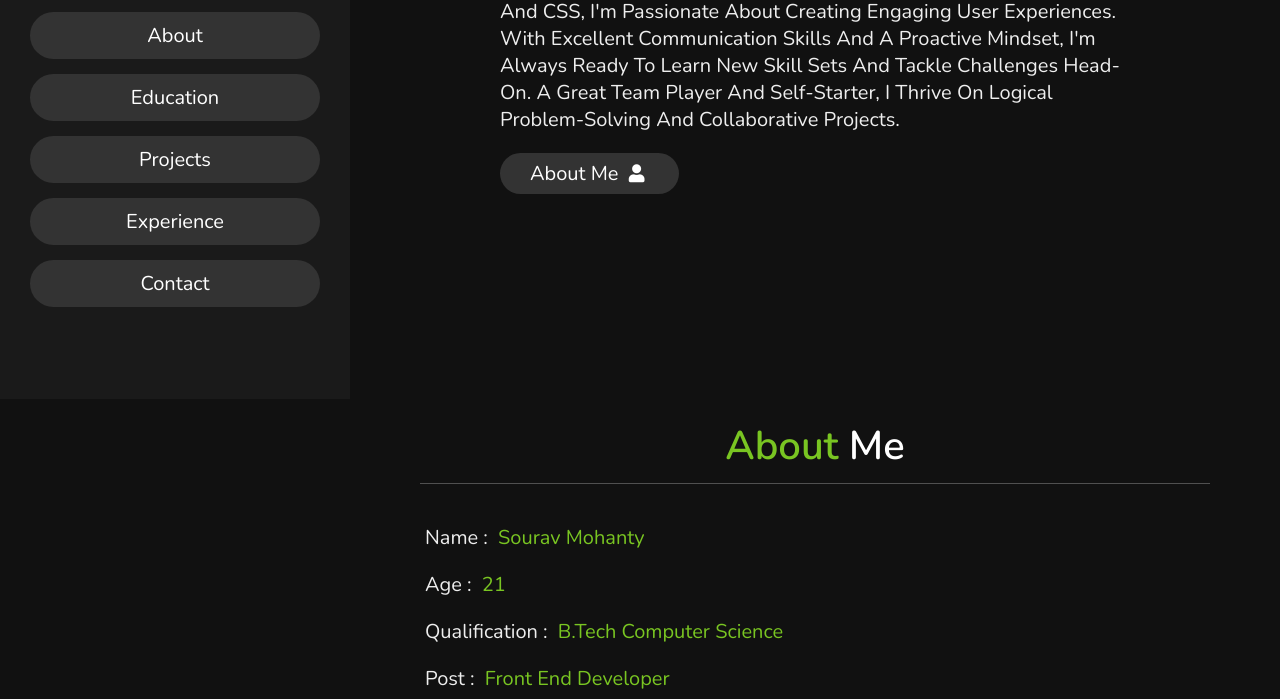
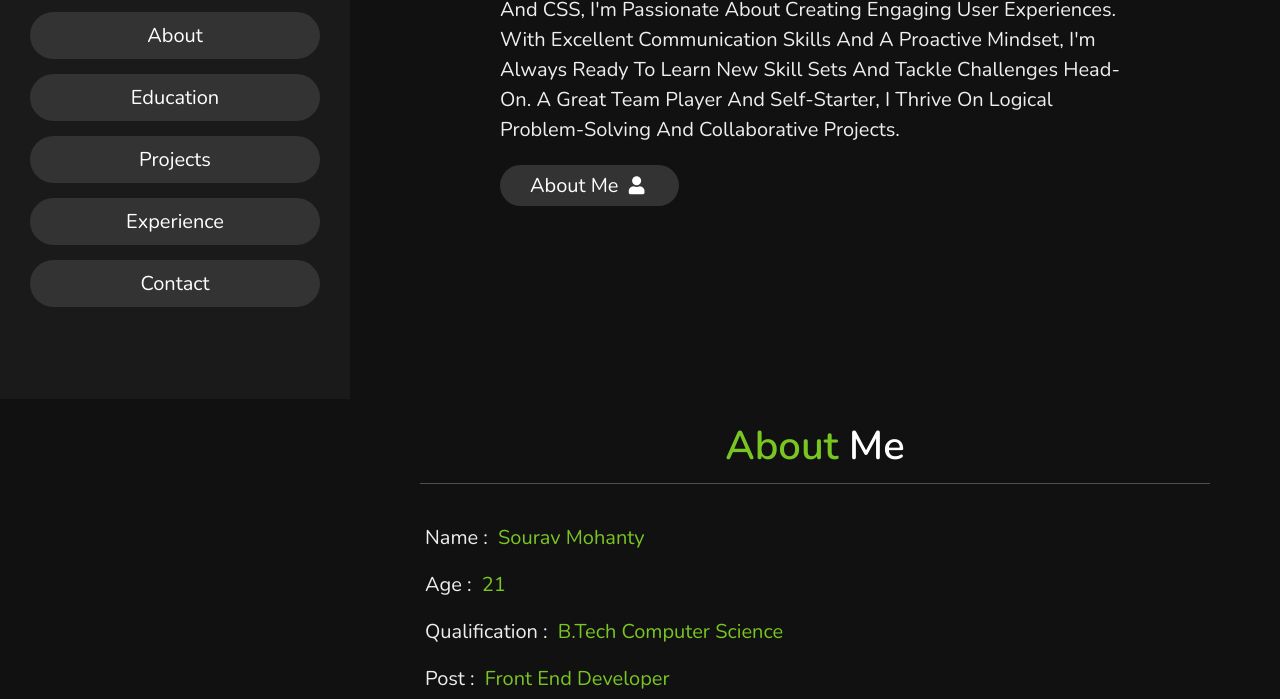
Before and after one commit to sourav8908/Portfolio, a plain HTML site: page index.html in a window 1280 px wide. Shown: the part 401-1100 px from the top of the page. Drawn offline with nearby package versions, Linux system fonts and the light colour scheme; a script that the page names is missing.

Commit message:
Update index.css

```diff
--- a/index.css
+++ b/index.css
@@ -42,6 +42,9 @@ body {
     background: #111;
     overflow-x: hidden;
     padding-left: 35rem;
+}
+.organized-paragraph {
+    line-height: 1.5; /* Adjust this value to control the spacing between lines */
 }
 
 section {
```
